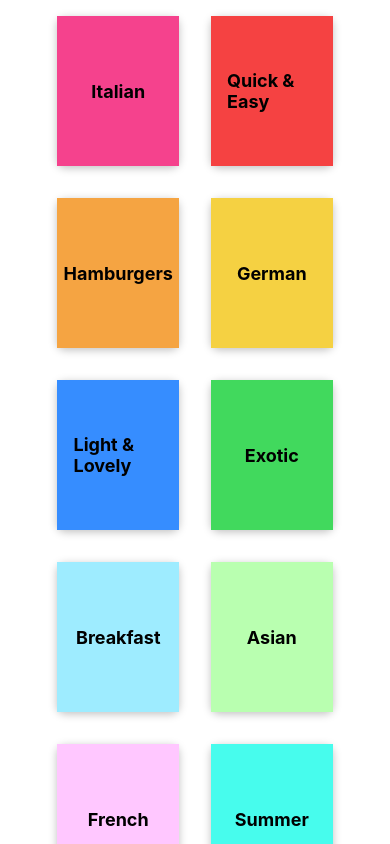
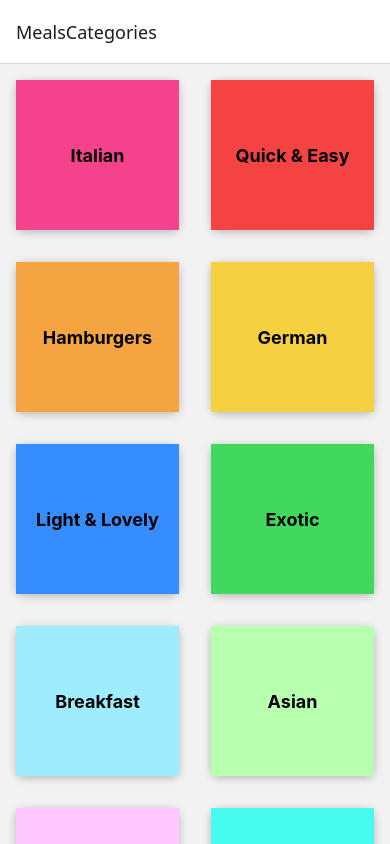
Before and after one commit to elkelvin/ReactNativeCourse, a React Native app in the folder AppMeal/: screen / in a window 390 px wide. Built offline with nearby package versions, Linux system fonts and the light colour scheme.

Commit message:
Feat: Categories Screens is added to the Navigation Stack

```diff
--- a/AppMeal/App.js
+++ b/AppMeal/App.js
@@ -1,21 +1,23 @@
-import { StatusBar } from 'expo-status-bar';
-import { StyleSheet, Text, View } from 'react-native';
-import CategoriesScreen from './screens/CategoriesScreen';
+import { StatusBar } from "expo-status-bar";
+import { StyleSheet, Text, View } from "react-native";
+import CategoriesScreen from "./screens/CategoriesScreen";
+import { NavigationContainer } from "@react-navigation/native";
+import { createNativeStackNavigator } from "@react-navigation/native-stack";
+const Stack = createNativeStackNavigator();
 export default function App() {
   return (
-    <View style={styles.container}>
-      {/* <Text>Open up App.js to start working on your app!</Text> */}
-      <CategoriesScreen />
-      {/* <StatusBar style="auto" /> */}
-    </View>
+    <>
+      <StatusBar style="light" />
+      <NavigationContainer>
+        <Stack.Navigator>
+          <Stack.Screen name="MealsCategories" component={CategoriesScreen} />
+        </Stack.Navigator>
+        {/* <CategoriesScreen /> */}
+      </NavigationContainer>
+    </>
   );
 }
 
 const styles = StyleSheet.create({
-  container: {
-    flex: 1,
-    backgroundColor: '#fff',
-    alignItems: 'center',
-    justifyContent: 'center',
-  },
+  container: {},
 });
```
